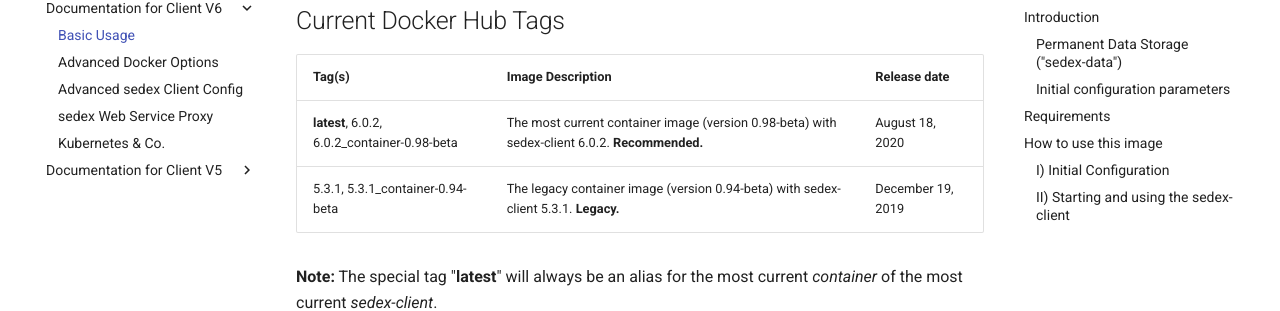
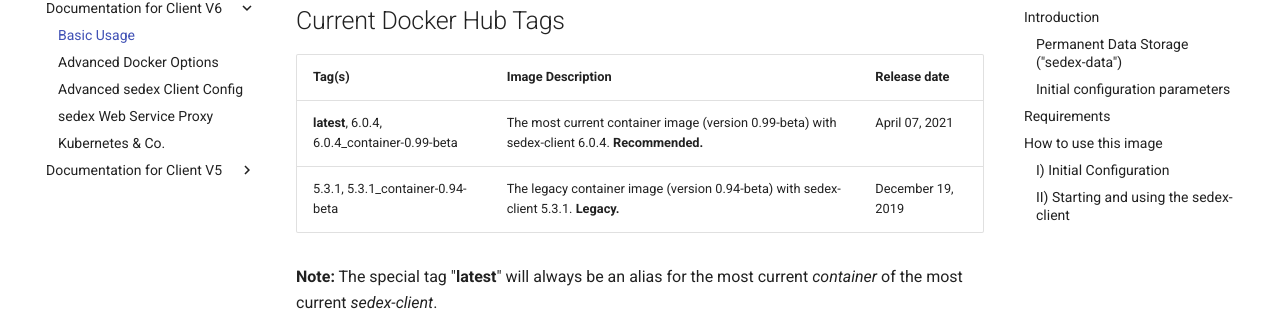
Before and after one commit to sedexch/sedexch.github.io, an MkDocs documentation site: the page built from docs/v6/index.md, in a window 1280 px wide and 900 px high, scrolled down 682 px. Shown: the part 145-456 px from the top of the window. Built offline with MkDocs 1.6.1 and Material for MkDocs 9.7.7, drawn with Linux system fonts in a browser that asks for light colours.

Commit message:
Lift sedex-Client to version 6.0.4.

```diff
--- a/docs/v6/index.md
+++ b/docs/v6/index.md
@@ -30,7 +30,7 @@
 
 | Tag(s) | Image Description | Release date |
 |---|---|---|
-| **latest**, 6.0.2, 6.0.2_container-0.98-beta | The most current container image (version 0.98-beta) with sedex-client 6.0.2. **Recommended.** | August 18, 2020 |
+| **latest**, 6.0.4, 6.0.4_container-0.99-beta | The most current container image (version 0.99-beta) with sedex-client 6.0.4. **Recommended.** | April 07, 2021 |
 | 5.3.1, 5.3.1_container-0.94-beta | The legacy container image (version 0.94-beta) with sedex-client 5.3.1. **Legacy.** | December 19, 2019 |
 
 **Note:**
```
